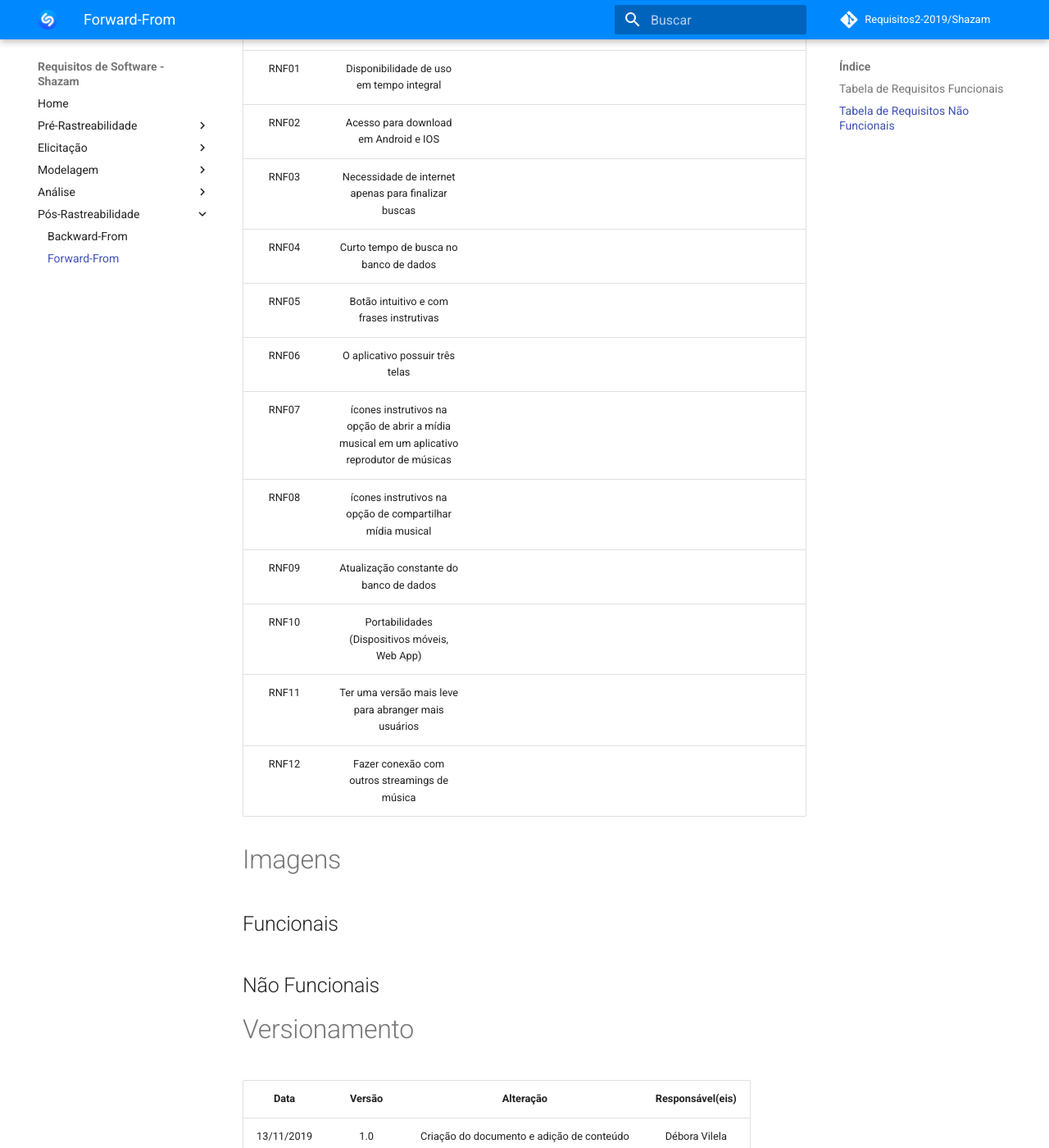
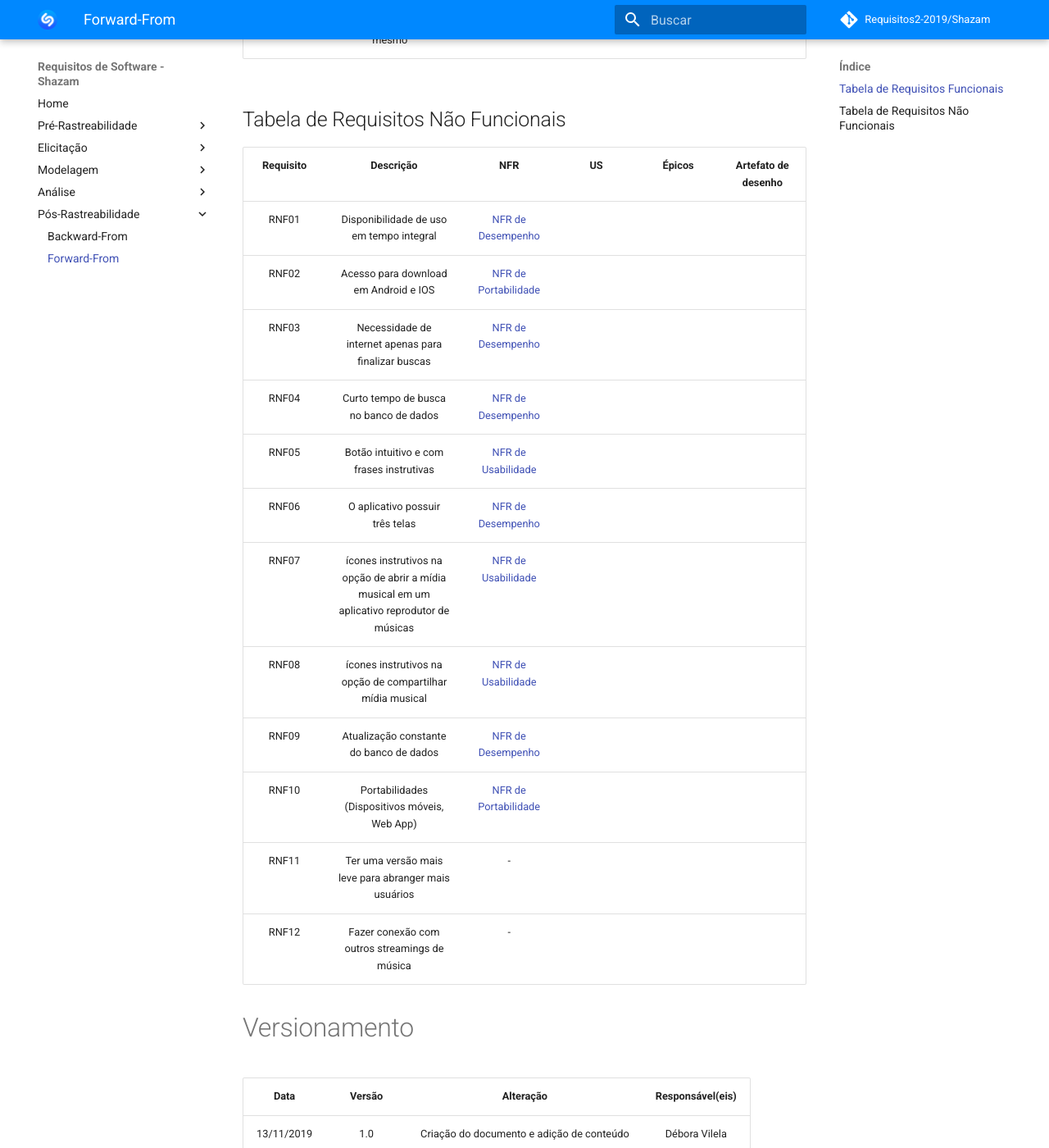
Before and after one commit to Wictorgirardi/2019.2-Shazam, an MkDocs documentation site: the page built from docs/pos-rastreabilidade/forwardFrom.md, in a window 1280 px wide and 1400 px high, scrolled down 3154 px. Shown: the whole window at 82% size. Built offline with MkDocs 1.6.1 and Material for MkDocs 9.7.7, drawn with Linux system fonts in a browser that asks for light colours; comment, search, counter and statistics services are not loaded; some of the changed text lies outside the part shown.

Commit message:
Adicionando NFRs ao Forward from

```diff
--- a/docs/pos-rastreabilidade/forwardFrom.md
+++ b/docs/pos-rastreabilidade/forwardFrom.md
@@ -4,53 +4,47 @@
 
 |Requisito|Descrição|NFR|US|Épicos|Artefato de desenho|
 |:--:|:----:|:-------:|:---:|:----:|:----:|
-|RF01 |Detecção de mídias musicais por áudio||||[Tela inicial do Shazam](../imgs/RF01.shazam.android.jpg)|
-|RF02 |Permite ouvir trecho da música detectada||||[Tela de acesso ao trecho da música](../imgs/RF02.shazam.android.jpg)|
-|RF03 |Armazena músicas descobertas em uma biblioteca permitindo encontrá-las novamente em outro momento||||[Biblioteca de músicas detectadas](../imgs/rf03.shazam.android.jpg)|
-|RF04 |Compartilhamento de músicas descobertas em outras plataformas||||[Tela de compartilhar mídia](../imgs/RF04.shazam.android.jpg)|
-|RF05 |Detecção de alguns programas de TV||||-|
-|RF06 |Detecção de Qr code especifícos||||-|
-|RF07 |Opção de abrir a música descoberta em aplicativos reprodutores de músicas||||-|
-|RF08 |Recomendações de músicas e playlists||||[Tela de playlists recomendadas](../imgs/RF08.shazam.android.jpg)|
-|RF09 |Recomendações de músicas mais localizadas com o Shazam na última semana||||[Tela de top-trending](../imgs/RF09.shazam.android.jpg)|
-|RF10 |Permitir a opção de ser um detector e reprodutor de música no mesmo aplicativo||||-|
-|RF11 |Permitir que a detecção da música indique playlists relacionadas a gêneros musicais já existentes em um aplicativo de reprodução de músicas||||-|
-|RF12 |É possível conectar-se com o Spotify, dessa forma, músicas descobertas pelo Shazam formam uma playlist no Spotify||||[Tela de conectar com o Spotify](../imgs/RF12.shazam.android.jpg)|
-|RF13 |O aplicativo não necessita do Login para detectar músicas. O login é opcional||||-|
-|RF14 |Modo auto Shazam. É uma ferramenta do smartphone que possibilita identificar músicas automaticamente sem a necessidade do aplicativo estar aberto||||-|
-|RF15 |Locais com muitos ruídos atrapalham a detecção do aúdio musical||||-|
-|RF16 |Caso o usuário esteja offline a busca fica salva no histórico, e quando houver conexão com internet ele efetua a pesquisa||||-|
-|RF17 |Permitir acesso a biblioteca sem efetuar login||||-|
-|RF18 |Permitir a opção de playlists compartilhadas no próprio aplicativo ao invés de ter que migrar para outro aplicativo para realizar essa ação||||-|
-|RF19 |Permitir a opção de visualizar o vídeo clipe da música no próprio aplicativo sem a necessidade de migrar para um aplicativo reprodutor de vídeos||||-|
-|RF20 |Permitir a integração com o Spotify, criação de um botão do Shazam no Spotify||||-|
-|RF21 |Permitir a opção de backup de conteúdo descoberto no aplicativo caso o usuário troque de dispostivo móvel||||-|
-|RF22 |O aplicativo disponibiliza a letra da música descoberta||||[Tela que disponibiliza letra da música](../imgs/RF22.shazam.android.jpg)|
-|RF23 | O usuário pode escutar o conteúdo que descobriu e receber mais informações sobre o mesmo ||||-|
+|RF01 |Detecção de mídias musicais por áudio|-|||[Tela inicial do Shazam](../imgs/RF01.shazam.android.jpg)|
+|RF02 |Permite ouvir trecho da música detectada|[NFR de Desempenho](../modelagem/NFR#NFR-de-Desempenho)|||[Tela de acesso ao trecho da música](../imgs/RF02.shazam.android.jpg)|
+|RF03 |Armazena músicas descobertas em uma biblioteca permitindo encontrá-las novamente em outro momento|-|||[Biblioteca de músicas detectadas](../imgs/rf03.shazam.android.jpg)|
+|RF04 |Compartilhamento de músicas descobertas em outras plataformas|-|||[Tela de compartilhar mídia](../imgs/RF04.shazam.android.jpg)|
+|RF05 |Detecção de alguns programas de TV|[NFR de Desempenho](../modelagem/NFR#NFR-de-Desempenho)|||-|
+|RF06 |Detecção de Qr code especifícos|[NFR de Desempenho](../modelagem/NFR#NFR-de-Desempenho)|||-|
+|RF07 |Opção de abrir a música descoberta em aplicativos reprodutores de músicas|-|||-|
+|RF08 |Recomendações de músicas e playlists|-|||[Tela de playlists recomendadas](../imgs/RF08.shazam.android.jpg)|
+|RF09 |Recomendações de músicas mais localizadas com o Shazam na última semana|-|||[Tela de top-trending](../imgs/RF09.shazam.android.jpg)|
+|RF10 |Permitir a opção de ser um detector e reprodutor de música no mesmo aplicativo|-|||-|
+|RF11 |Permitir que a detecção da música indique playlists relacionadas a gêneros musicais já existentes em um aplicativo de reprodução de músicas|-|||-|
+|RF12 |É possível conectar-se com o Spotify, dessa forma, músicas descobertas pelo Shazam formam uma playlist no Spotify|-|||[Tela de conectar com o Spotify](../imgs/RF12.shazam.android.jpg)|
+|RF13 |O aplicativo não necessita do Login para detectar músicas. O login é opcional|[NFR de Segurança](../modelagem/NFR#NFR-de-Segurança)|||-|
+|RF14 |Modo auto Shazam. É uma ferramenta do smartphone que possibilita identificar músicas automaticamente sem a necessidade do aplicativo estar aberto|-|||-|
+|RF15 |Locais com muitos ruídos atrapalham a detecção do aúdio musical|-|||-|
+|RF16 |Caso o usuário esteja offline a busca fica salva no histórico, e quando houver conexão com internet ele efetua a pesquisa|[NFR de Desempenho](../modelagem/NFR#NFR-de-Desempenho)|||-|
+|RF17 |Permitir acesso a biblioteca sem efetuar login|[NFR de Usabilidade](../modelagem/NFR#NFR-de-Usabilidade)|||-|
+|RF18 |Permitir a opção de playlists compartilhadas no próprio aplicativo ao invés de ter que migrar para outro aplicativo para realizar essa ação|-|||-|
+|RF19 |Permitir a opção de visualizar o vídeo clipe da música no próprio aplicativo sem a necessidade de migrar para um aplicativo reprodutor de vídeos|-|||-|
+|RF20 |Permitir a integração com o Spotify, criação de um botão do Shazam no Spotify|-|||-|
+|RF21 |Permitir a opção de backup de conteúdo descoberto no aplicativo caso o usuário troque de dispostivo móvel|[NFR de Desempenho](../modelagem/NFR#NFR-de-Desempenho)|||-|
+|RF22 |O aplicativo disponibiliza a letra da música descoberta|-|||[Tela que disponibiliza letra da música](../imgs/RF22.shazam.android.jpg)|
+|RF23 | O usuário pode escutar o conteúdo que descobriu e receber mais informações sobre o mesmo |-|||-|
 
 
 ## Tabela de Requisitos Não Funcionais
 
 |Requisito|Descrição|NFR|US|Épicos|Artefato de desenho|
 |:--:|:----:|:-------:|:---:|:----:|:----:|
-|RNF01 |Disponibilidade de uso em tempo integral|||||
-|RNF02 |Acesso para download em Android e IOS|||||
-|RNF03 |Necessidade de internet apenas para finalizar buscas|||||
-|RNF04 |Curto tempo de busca no banco de dados|||||
-|RNF05 |Botão intuitivo e com frases instrutivas|||||
-|RNF06 |O aplicativo possuir três telas|||||
-|RNF07 |ícones instrutivos na opção  de abrir a mídia musical em um aplicativo reprodutor de músicas|||||
-|RNF08 |ícones instrutivos na opção  de compartilhar mídia musical|||||
-|RNF09 | Atualização constante do banco de dados |||||
-|RNF10 | Portabilidades (Dispositivos móveis, Web App) |||||
-|RNF11 | Ter uma versão mais leve para abranger mais usuários |||||
-|RNF12 | Fazer conexão com outros streamings de música |||||
-
-# Imagens
-
-## Funcionais
-
-## Não Funcionais
+|RNF01 |Disponibilidade de uso em tempo integral|[NFR de Desempenho](../modelagem/NFR#NFR-de-Desempenho)||||
+|RNF02 |Acesso para download em Android e IOS|[NFR de Portabilidade](../modelagem/NFR#NFR-de-Portabilidade)||||
+|RNF03 |Necessidade de internet apenas para finalizar buscas|[NFR de Desempenho](../modelagem/NFR#NFR-de-Desempenho)||||
+|RNF04 |Curto tempo de busca no banco de dados|[NFR de Desempenho](../modelagem/NFR#NFR-de-Desempenho)||||
+|RNF05 |Botão intuitivo e com frases instrutivas|[NFR de Usabilidade](../modelagem/NFR#NFR-de-Usabilidade)||||
+|RNF06 |O aplicativo possuir três telas|[NFR de Desempenho](../modelagem/NFR#NFR-de-Desempenho)||||
+|RNF07 |ícones instrutivos na opção  de abrir a mídia musical em um aplicativo reprodutor de músicas|[NFR de Usabilidade](../modelagem/NFR#NFR-de-Usabilidade)||||
+|RNF08 |ícones instrutivos na opção  de compartilhar mídia musical|[NFR de Usabilidade](../modelagem/NFR#NFR-de-Usabilidade)||||
+|RNF09 | Atualização constante do banco de dados |[NFR de Desempenho](../modelagem/NFR#NFR-de-Desempenho)||||
+|RNF10 | Portabilidades (Dispositivos móveis, Web App) |[NFR de Portabilidade](../modelagem/NFR#NFR-de-Portabilidade)||||
+|RNF11 | Ter uma versão mais leve para abranger mais usuários |-||||
+|RNF12 | Fazer conexão com outros streamings de música |-||||
 
 # Versionamento
 
```
Also changed, not shown: other parts of docs/pos-rastreabilidade/forwardFrom.md (+1 -1 lines).
